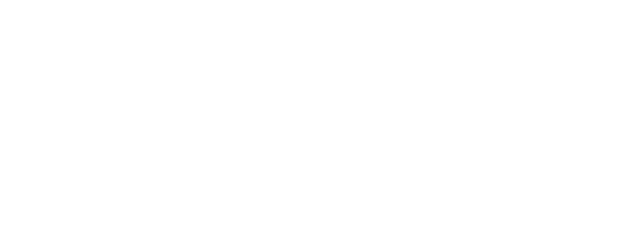
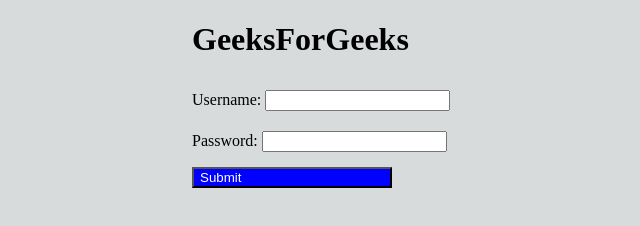
Before and after one commit to HannaOdud/JS-Training, a plain HTML site: page Loading Animation/index.html in a window 1280 px wide. Shown: the whole page, without its empty margins (64-704 px from the left). Drawn offline with Linux system fonts and the light colour scheme.

Commit message:
html and css done

```diff
--- a/Loading Animation/index.html
+++ b/Loading Animation/index.html
@@ -7,6 +7,18 @@
     <title>Loading Animation</title>
 </head>
 <body>
+    <h1>GeeksForGeeks</h1>
+    <form>
+        <label for="username">Username:
+            <input type="text" name="username">
+        </label>
+        <label for="password">Password:
+            <input type="password" name="password">
+        </label>
+        <button type="submit" id="button">Submit
+            <div id="loader" ></div>
+        </button>
+    </form>
 
 </body>
 <script src="script.js"></script>
--- a/Loading Animation/style.css
+++ b/Loading Animation/style.css
@@ -0,0 +1,41 @@
+body{
+    margin: 0 auto;
+    width: 60%;
+    background-color: rgb(215, 219, 219);
+}
+form{
+    display: flex;
+    flex-direction: column;
+    width: 500px;
+    margin: 0;
+}
+input{
+    margin: 10px 0;
+}
+button{
+    width: 200px;
+    margin:5px 0;
+    background-color: blue;
+    color:white;
+    display:flex;
+    flex-direction: row;
+}
+#loader{
+    display:none;
+    border: 4px solid rgba(255, 255, 255, 0.3);
+    border-top: 4px solid blue;
+    border-radius: 50%;
+    width: 25px;
+    height: 25px;
+    animation: spin 1s linear infinite;
+    margin-left: 10px
+}
+@keyframes spin {
+    0% {
+        transform: rotate(0deg);
+    }
+
+    100% {
+        transform: rotate(360deg);
+    }
+}
```
